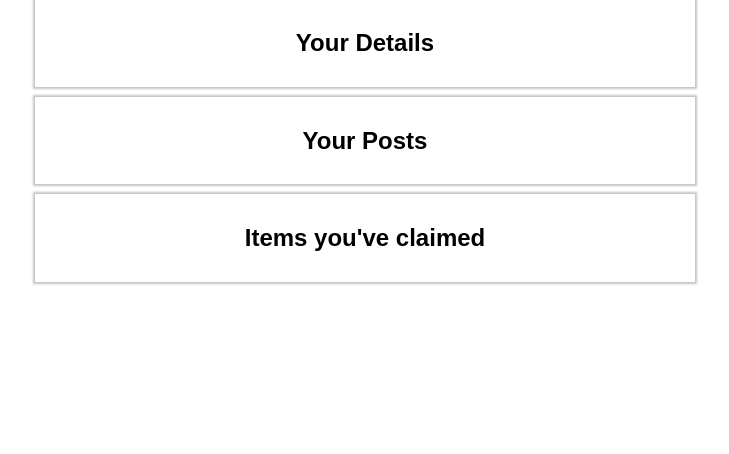
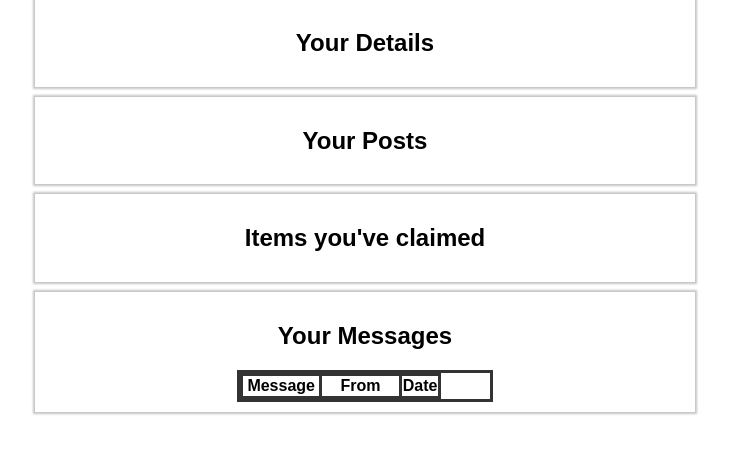
Before and after one commit to Athunder79/OneMansRubbish, a Flask app: page /profile in a window 1280 px wide. Shown: the part 209-663 px from the top of the page, without its empty margins (275-1004 px from the left). Run offline with Flask 3, Linux system fonts and the light colour scheme; the visitor is signed in with stand-in values (Sample User, id 1); data that the repository does not hold is empty.

Commit message:
add catagories and direct messages

```diff
--- a/OneMansRubbish/app.py
+++ b/OneMansRubbish/app.py
@@ -119,7 +119,8 @@
 
 @app.route('/categories')
 def categories():
-    return render_template('categories.html')
+    posted = Post.query.distinct(Post.post_category).all()
+    return render_template('categories.html', posted=posted)
 
 
 @app.route('/submit_post', methods=['GET', 'POST'])
@@ -164,10 +165,20 @@
                             users=User.query.filter_by(id=current_user.id).all())
 
 
-@app.route('/direct_message/<int:post_id>')
+@app.route('/direct_message/<int:claim_user_id>' , methods=['GET', 'POST'])
 @login_required
-def direct_message():
-    return render_template('direct_message.html', direct_message=DirectMessage.query.all())
+def direct_message(claim_user_id):
+
+    if request.method == "POST":
+        direct_message_text = request.form['message']
+        direct_message_sender_id = current_user.id
+        direct_message_reciever_id = claim_user_id
+        direct_message = DirectMessage(direct_message_text=direct_message_text, direct_message_sender_id=direct_message_sender_id, direct_message_reciever_id=direct_message_reciever_id)
+        db.session.add(direct_message)
+        db.session.commit()
+        return render_template('direct_message.html',user=User.query.filter_by(id=claim_user_id).all(), direct_message=DirectMessage.query.all())
+
+    return render_template('direct_message.html',user=User.query.filter_by(id=claim_user_id).all(), direct_message=DirectMessage.query.all())
 
 if __name__ == "__main__":
     app.run(debug=True)
--- a/OneMansRubbish/static/style/style.css
+++ b/OneMansRubbish/static/style/style.css
@@ -93,3 +93,23 @@
     height: auto;
     padding-top: 17px;
   }
+
+.sent{
+    background-color: #007bff;
+    color: #fff;
+    padding: 5px;
+    border-radius: 5px;
+    width: 300px;
+    margin-left: 40%;
+
+}
+
+.received{
+    background-color: #f2f2f2;
+    color: #333;
+    padding: 5px;
+    border-radius: 5px;
+    width: 300px;
+    margin-left: 30%;
+
+}
--- a/OneMansRubbish/templates/profile.html
+++ b/OneMansRubbish/templates/profile.html
@@ -67,7 +67,7 @@
         <td>
             {% for claim in claimed %}
                 {% if claim.claim_post_id == posts.post_id %}
-                    <a class="page-link" href="/directMessage/{{ claim.claim_user_id }}">{{ claim.claimed_by.user_name }}</a><br>
+                    <a class="page-link" href="/direct_message/{{ claim.claim_user_id }}">{{ claim.claimed_by.user_name }}</a><br>
                 {% endif %}
             {% endfor %}
         </td>
@@ -102,7 +102,34 @@
 {% endfor %}
 
 
+
     </tbody>
 </table>
 </div>
+
+<div id="your-messages" class="center medium-margin">
+<table>
+    <caption>
+        <h2>Your Messages</h2>
+    </caption>
+    <tbody id="your-messages-body" class="show">
+    <tr>
+        <th scope="col">Message</th>
+        <th scope="col">From</th>
+        <th scope="col">Date</th>
+    </tr>
+{% for message in direct_message %}
+    {% if message.sender.user_name == current_user.user_name %}
+    <tr>
+        <td>{{ message.direct_message_text }}</td>
+        <td>{{ message.recipient.user_name }}</td>
+        <td>{{ message.direct_message_date.strftime('%d/%m/20%y Time: %H:%M') }}</td>
+    </tr>
+    {% endif %}
+{% endfor %}
+
+    </tbody>
+</table>
+</div>
+
 {% endblock %}
--- a/OneMansRubbish/templates/submit_post.html
+++ b/OneMansRubbish/templates/submit_post.html
@@ -21,7 +21,7 @@
         <input type="text" id="post_location" name="post_location" required><br><br>
 
         <label for="post_img_url">Img URL:</label>
-        <input type="text" id="post_img_url" name="post_img_url" required><br><br>
+        <input type="text" id="post_img_url" name="post_img_url"><br><br>
 
         <button type="submit">Submit</button>
     </form>
```
Also changed, not shown: OneMansRubbish/models.py (+9 -4 lines), OneMansRubbish/templates/categories.html (+9 -0 lines), OneMansRubbish/templates/direct_message.html (added, +35 -0 lines), OneMansRubbish/templates/listing.html (+6 -4 lines).
